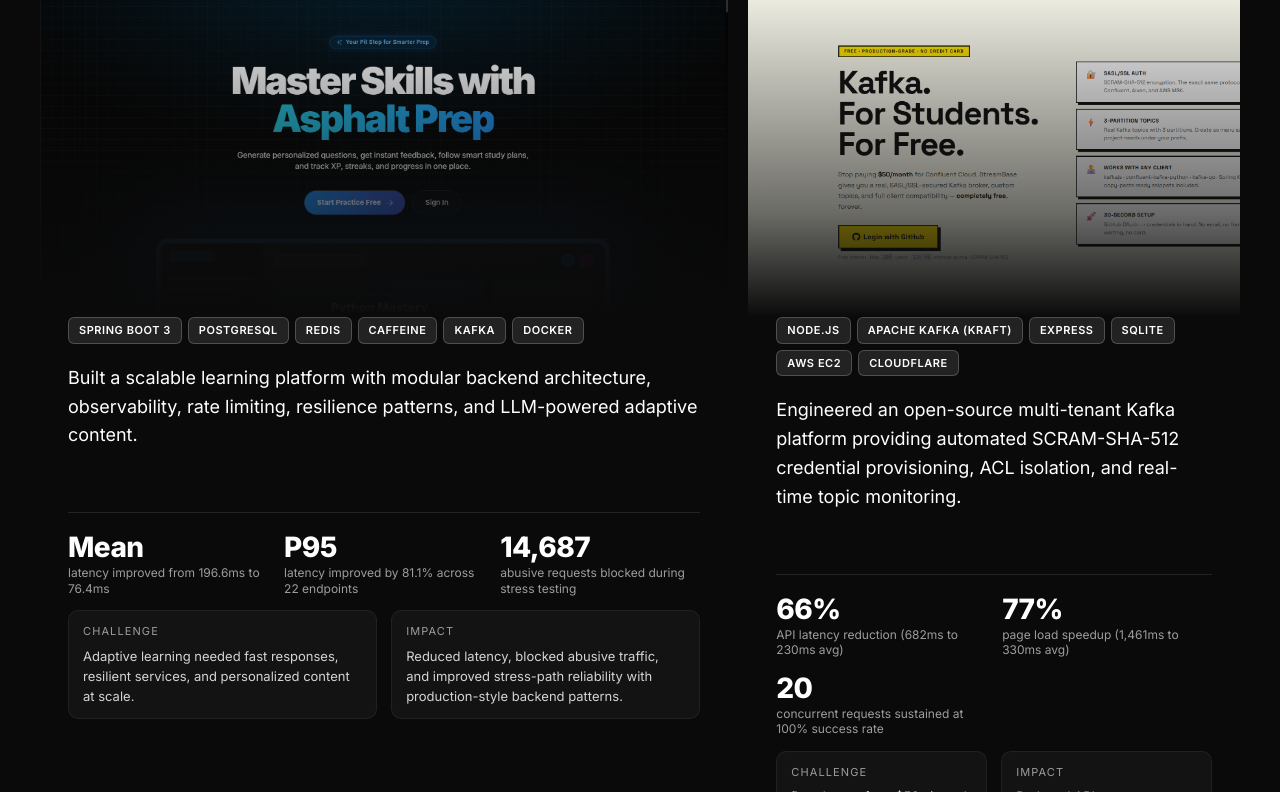
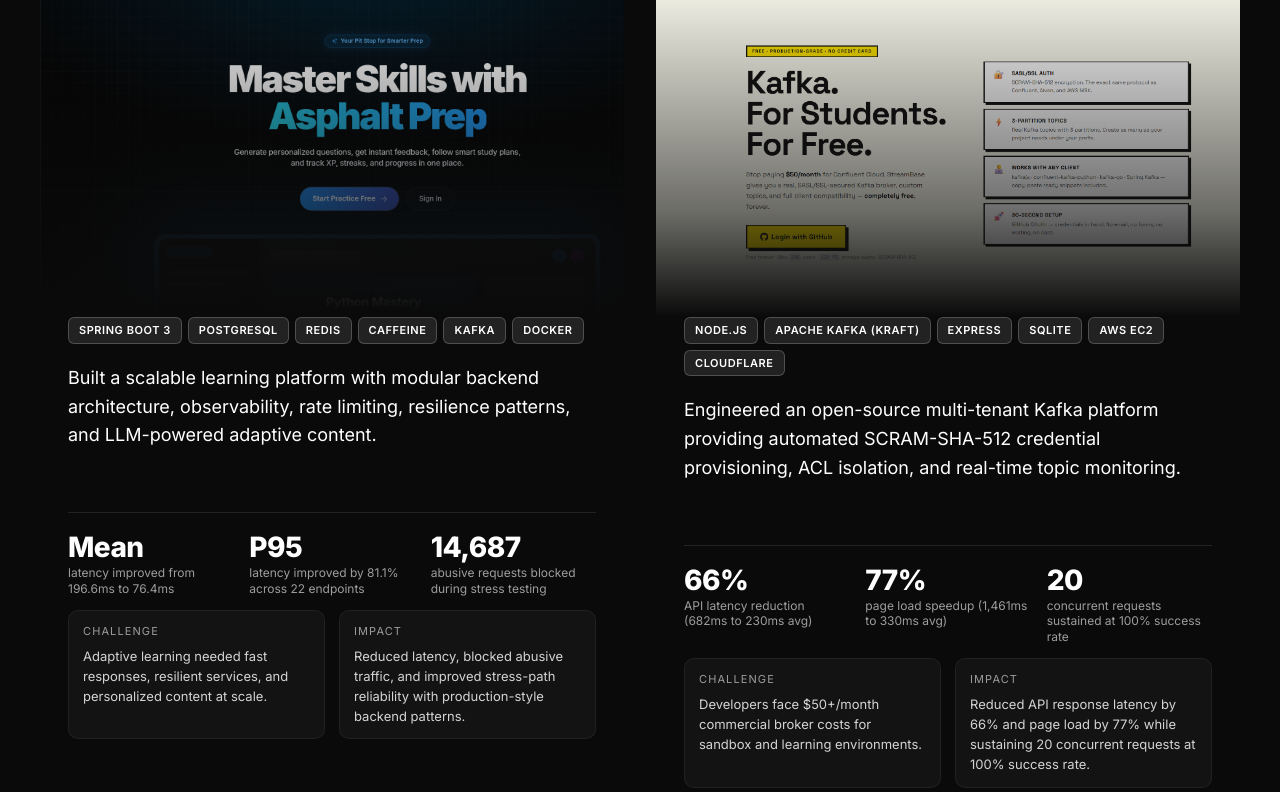
Before and after one commit to subh-ghosh/my-portfolio, a React (Vite) app: page / in a window 1280 px wide. Shown: the part 3038-3830 px from the top of the page. Built offline with nearby package versions, Linux system fonts and the light colour scheme.

Commit message:
fix(layout): make grid columns equal width (1fr 1fr) and remove asymmetrical card sizes for perfectly aligned columns

```diff
--- a/src/components/Projects.css
+++ b/src/components/Projects.css
@@ -30,8 +30,8 @@
 
 .projects__grid {
   display: grid;
-  grid-template-columns: 1.4fr 1fr;
-  gap: 20px;
+  grid-template-columns: 1fr 1fr;
+  gap: 32px;
 }
 
 .project-card {
--- a/src/components/Projects.jsx
+++ b/src/components/Projects.jsx
@@ -84,7 +84,7 @@
           {projects.map((p, i) => (
             <motion.article
               key={p.num}
-              className={`project-card project-card--${i % 2 === 0 ? 'large' : 'small'}`}
+              className="project-card"
               variants={itemVariants}
               onClick={() => window.open(p.liveUrl || p.repoUrl, '_blank', 'noopener,noreferrer')}
             >
```
